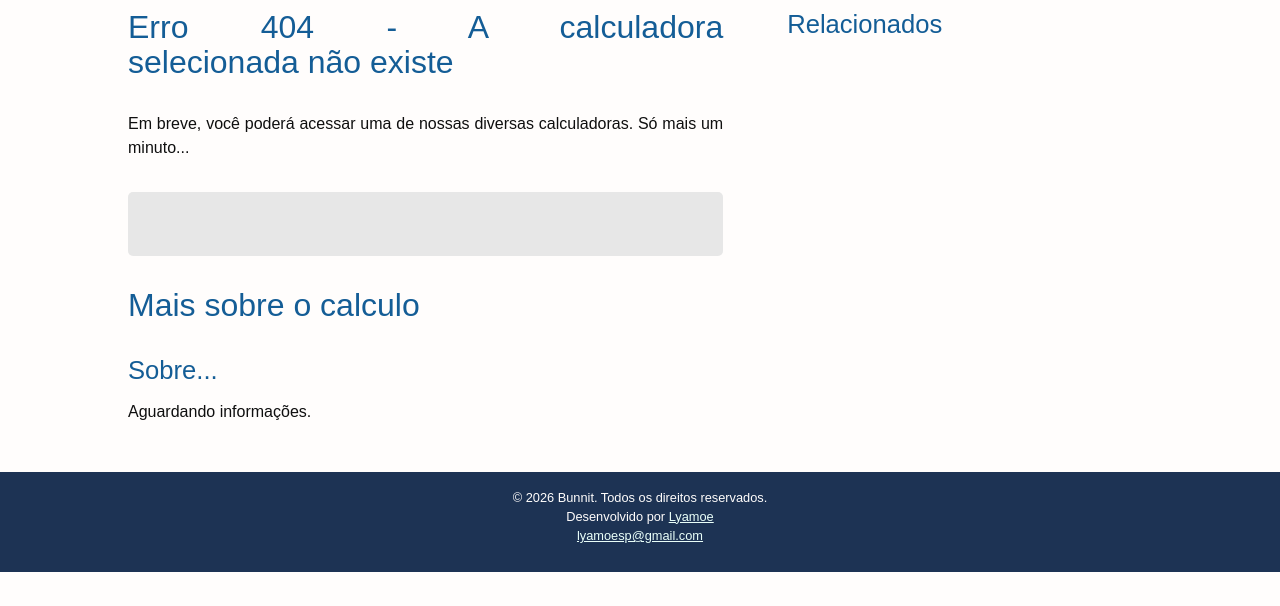
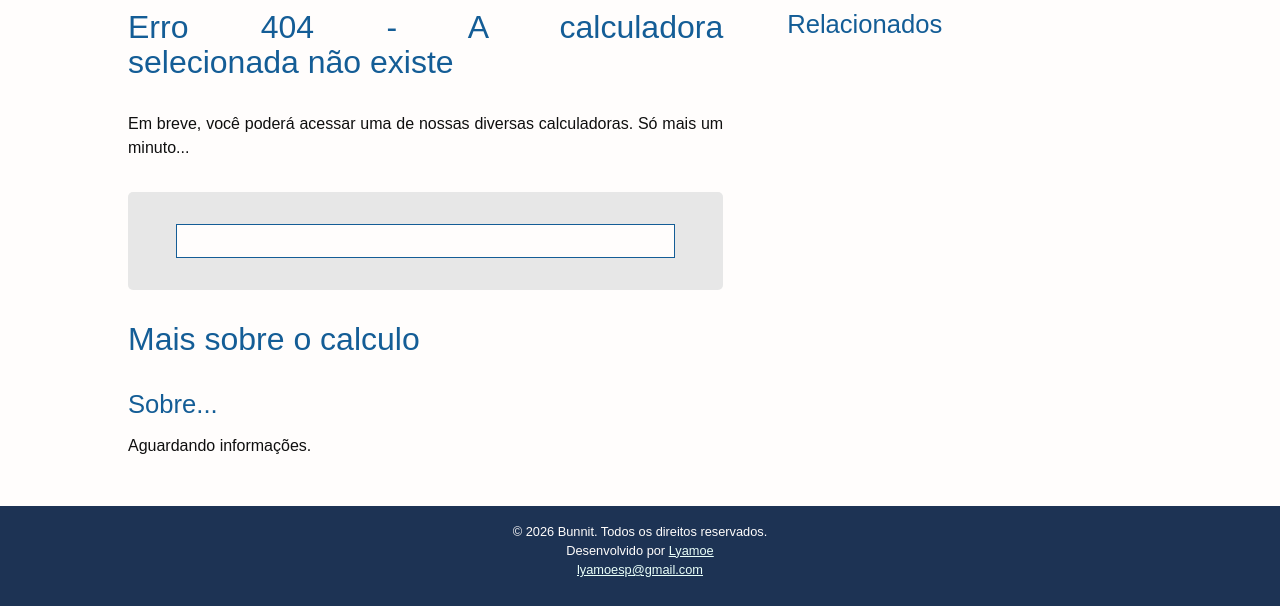
Before and after one commit to Lyamoe/Burn-it, a website: page pages/calculator.html in a window 1280 px wide. Shown: the part 242-848 px from the top of the page. Before the commit the page ends 814 px from the top, so only its background shows below. Drawn offline with Linux system fonts and the light colour scheme.

Commit message:
style: change result box visuals

```diff
--- a/styles/scss/calculator.scss
+++ b/styles/scss/calculator.scss
@@ -97,6 +97,16 @@
 			display: none;
 		}
 	}
+
+	&__results {
+		text-align: center;
+		font-size: v.$font-size-medium;
+		font-weight: v.$font-weight-bold;
+		color: v.$l-theme-secondary;
+		padding: v.$padding-small 0;
+		border: v.$border-thin v.$l-theme-secondary;
+		background-color: v.$background-white;
+	}
 }
 
 .article {
```
Also changed, not shown: styles/css/calculator.css.
